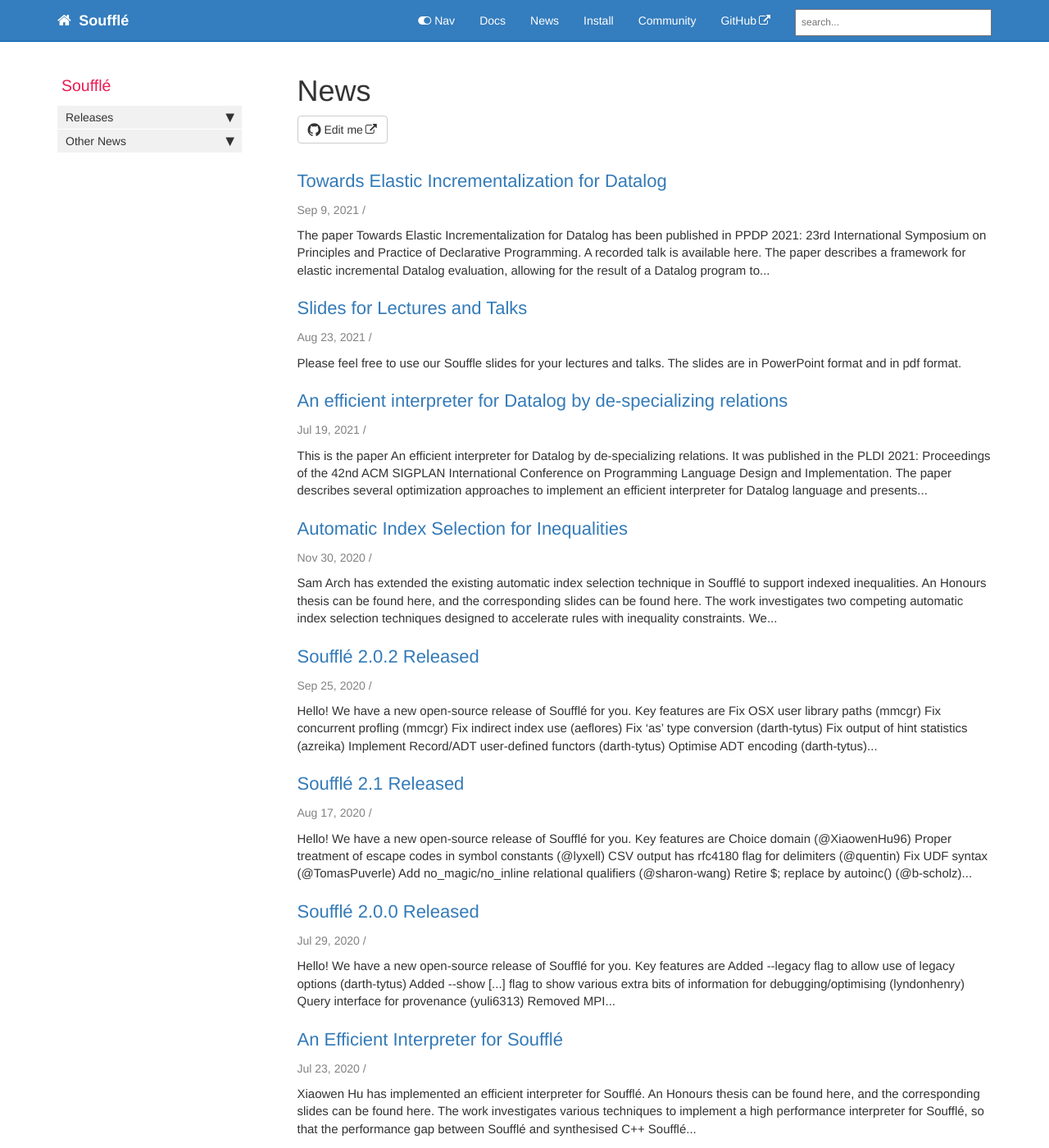
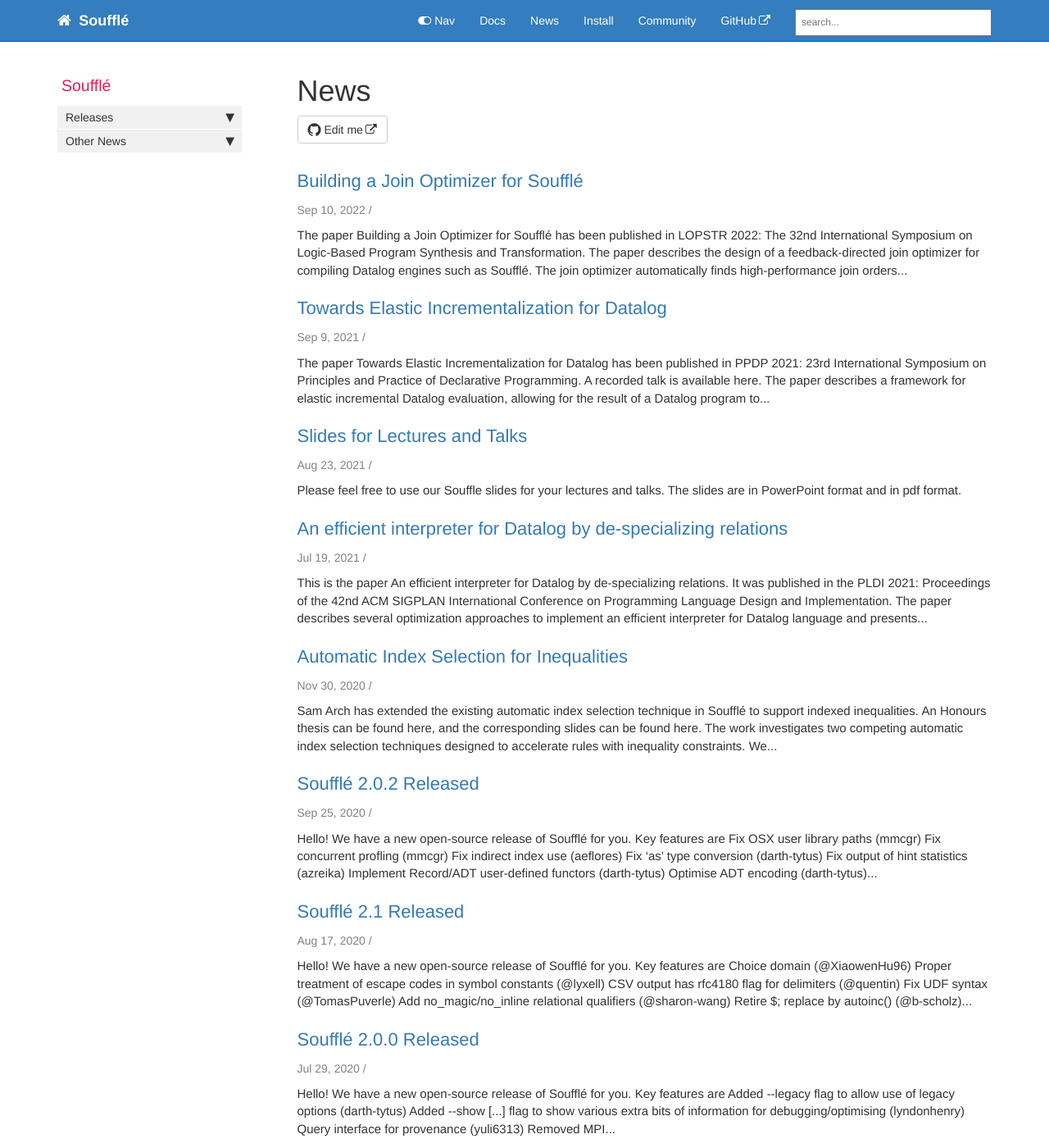
Before and after one commit to souffle-lang/souffle-lang.github.io, a Jekyll site: the page built from pages/news/news.html, in a window 1280 px wide and 1400 px high. Shown: the whole window at 82% size. Built offline with Jekyll 4.4.1, drawn with Linux system fonts in a browser that asks for light colours; comment, search, counter and statistics services are not loaded; some of the changed text lies outside the part shown.

Commit message:
Add join optimizer paper to the wiki

```diff
--- /dev/null
+++ b/_posts/2022-09-10-lopstr22-paper.md
@@ -0,0 +1,37 @@
+---
+sidebar: news_sidebar
+title: 'Building a Join Optimizer for Soufflé'
+date: 2022-09-10
+author: Sam Arch
+categories: [paper]
+permalink: lopstr22.html
+layout: post
+---
+The paper [Building a Join Optimizer for Soufflé](/pdf/lopstr2022.pdf) has
+been published in LOPSTR 2022: The 32nd International Symposium on Logic-Based Program Synthesis and Transformation.
+
+The paper describes the design of a feedback-directed join optimizer for compiling Datalog engines
+such as Soufflé. The join optimizer automatically finds high-performance join orders that are competitive
+with hand-tuned orders found by experts. As a result, Datalog programmers can unlock high-performance
+execution without understanding the engine's internals.
+
+The work is available in the main branch of Soufflé and documented in the [Auto-Tuning](/autotuning) section of the Soufflé wiki.
+
+## Abstract
+{% include callout.html content="
+
+Datalog has grown in popularity as a domain-specific language (DSL) for real-world
+applications. Crucial to its resurgence has been the advent of high-performance Datalog
+compilers, including Soufflé. Yet this high performance is unobtainable for users unless
+they provide performance hints such as join orders for rules.
+
+In this paper, we develop a join optimizer for Soufflé that automatically computes
+high-quality join orders using a feedback-directed optimization strategy:
+In a profiling stage, the compiler obtains join size estimates, and in a join
+ordering stage, an offline join optimizer derives cost-optimal join orders. The
+performance of the automatically optimized joins is demonstrated using complex
+real-world applications, including DOOP, DDISASM, and VPC, surpassing the performance
+of un-tuned join orders by a geometric mean speedup of 12.07×.
+"  type="primary"%}
+
+{% include links.html %}
```
Also changed, not shown: pages/docs/publications.md (+2 -0 lines), 1 other file.
